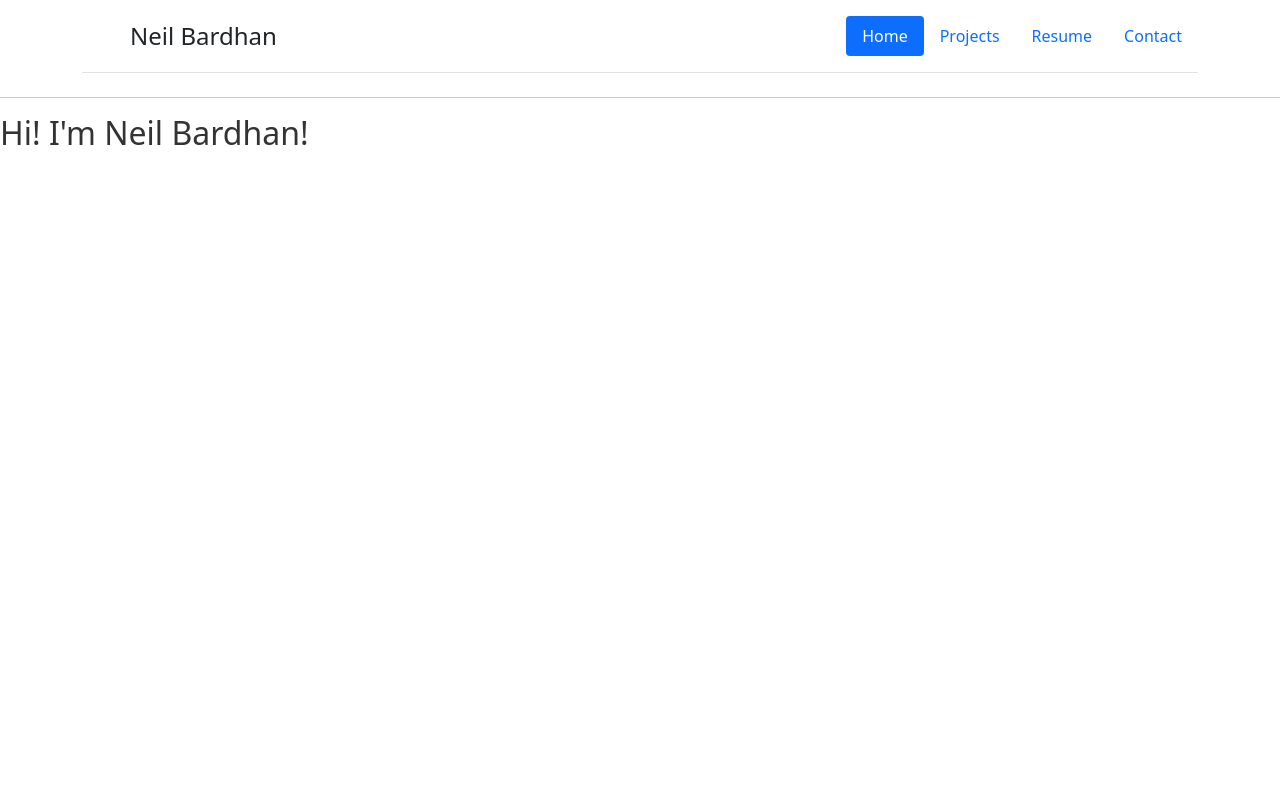
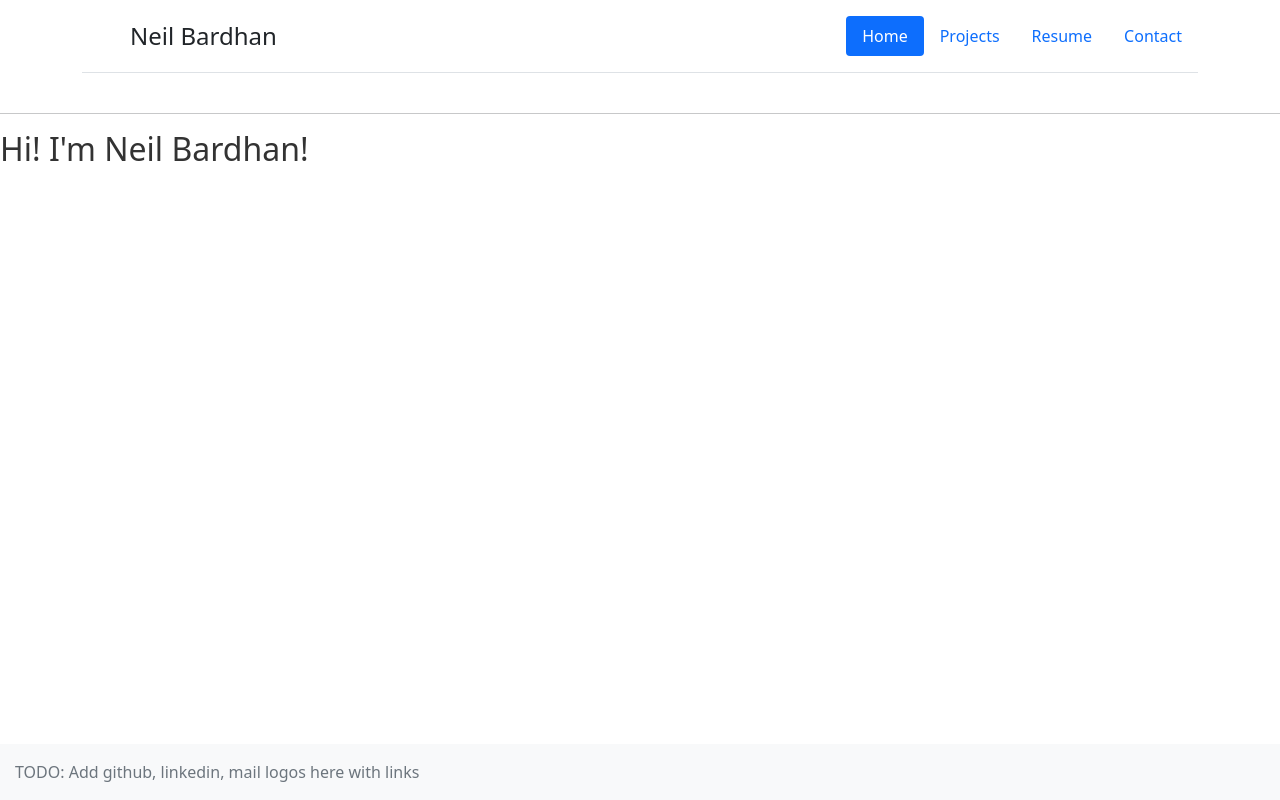
Before and after one commit to NeilBardhan/neilbio, a Flask app: page / in a window 1280 px wide. Run offline with Flask 3, Linux system fonts and the light colour scheme; some libraries are stand-ins or nearby versions.

Commit message:
Added a sticky footer container

```diff
--- a/static/css/style.css
+++ b/static/css/style.css
@@ -1,6 +1,9 @@
 body {
     font-family: Arial, sans-serif;
     margin: 40px;
+    display: flex;
+    flex-direction: column;
+    min-height: 100vh;
 }
 nav a {
     margin-right: 15px;
@@ -43,3 +46,10 @@
 .dropdown-toggle {
   outline: 0;
 }
+
+.footer-container {
+  width: auto;
+  margin-top: auto;
+  max-width: 680px;
+  padding: 0 15px;
+}
--- a/templates/base.html
+++ b/templates/base.html
@@ -8,7 +8,7 @@
     <meta name="generator" content="Hugo 0.84.0">
 
     <title>{{ title if title else "Neil Bardhan" }}</title>
-    <link rel="canonical" href="https://getbootstrap.com/docs/5.0/examples/headers/">
+    <!-- <link rel="canonical" href="https://getbootstrap.com/docs/5.0/examples/headers/"> -->
     <link rel="stylesheet" href="{{ url_for('static', filename='css/style.css') }}">
 
     <!-- Bootstrap core CSS -->
@@ -59,4 +59,11 @@
         {% block content %}{% endblock %}
     </main>
 </body>
+
+<footer class="footer mt-auto py-3 bg-light">
+  <div class="footer-container">
+    <span class="text-muted">TODO: Add github, linkedin, mail logos here with links</span>
+  </div>
+</footer>
+
 </html>
```
